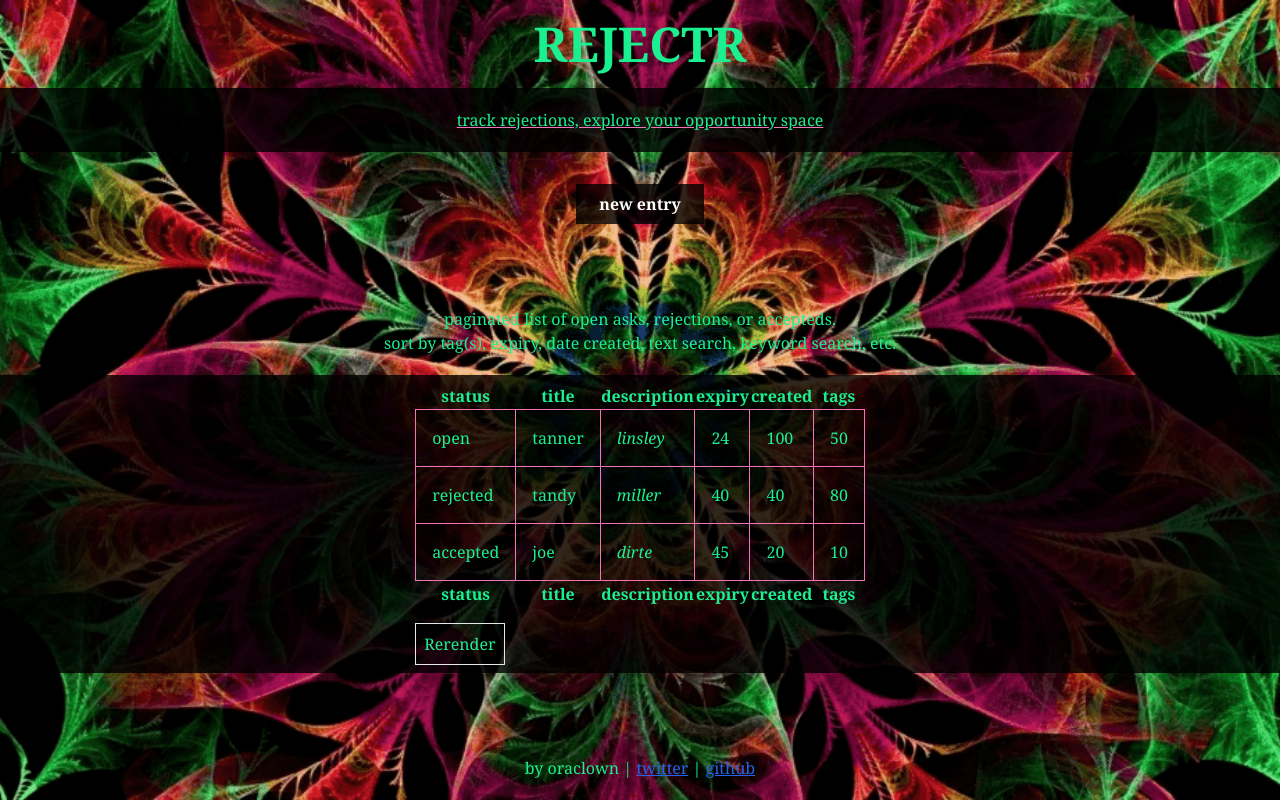
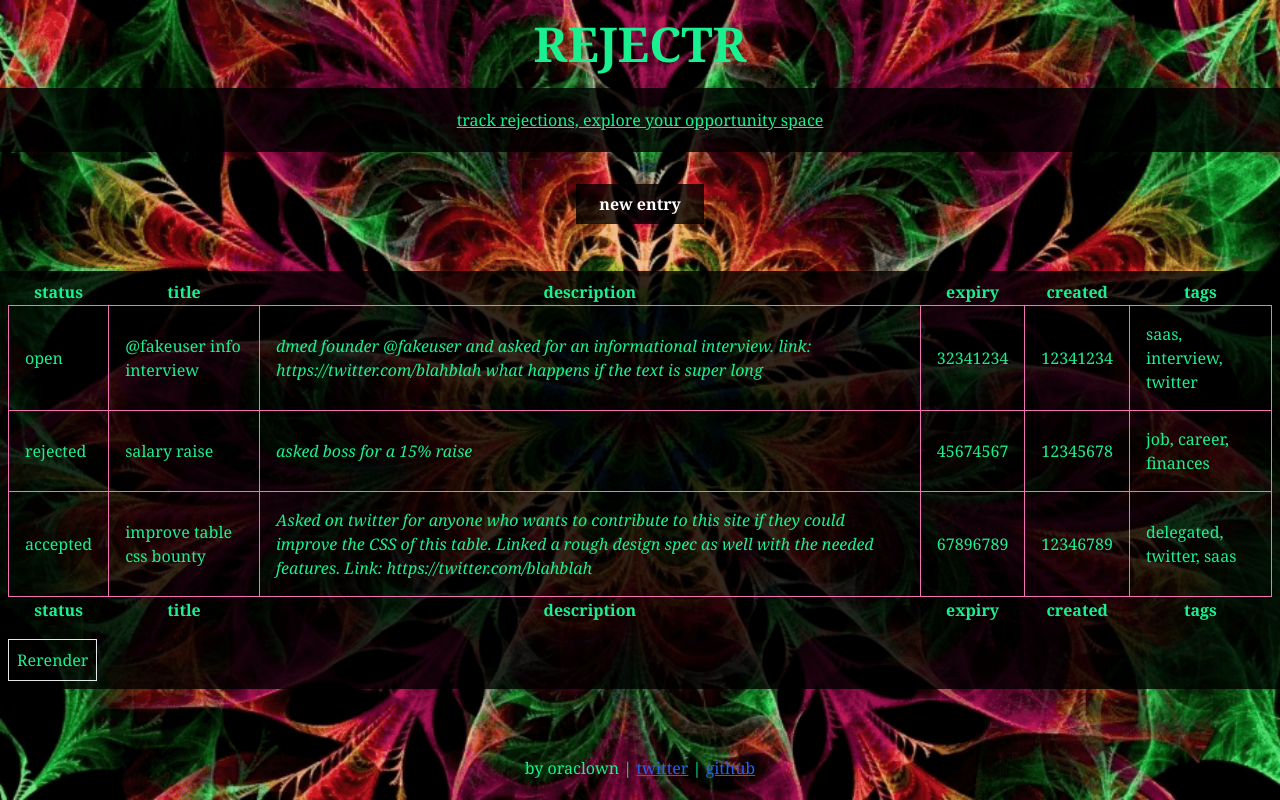
Before and after one commit to oraclown/inspo-prop, a Next.js app in the folder frontend/: page / in a window 1280 px wide. Built offline with nearby package versions, Linux system fonts and the light colour scheme.

Commit message:
Add fake table data, remove description

```diff
--- a/frontend/components/Table.tsx
+++ b/frontend/components/Table.tsx
@@ -17,28 +17,31 @@ type Person = {
 
 const defaultData: Person[] = [
   {
-    title: 'tanner',
-    description: 'linsley',
-    expiry: 24,
-    created: 100,
+    title: '@fakeuser info interview',
+    description: 'dmed founder @fakeuser and asked for an informational interview. link: https://twitter.com/blahblah what happens if the text is super long',
+    expiry: 32341234, // timestamp
+    created: 12341234, // timestamp
     status: 'open',
-    tags: "50",
+    tags: "saas, interview, twitter",
+    // add outcome description
   },
   {
-    title: 'tandy',
-    description: 'miller',
-    expiry: 40,
-    created: 40,
+    title: 'salary raise',
+    description: 'asked boss for a 15% raise',
+    expiry: 45674567,
+    created: 12345678,
     status: 'rejected',
-    tags: "80",
+    tags: "job, career, finances",
+    // add outcome description
   },
   {
-    title: 'joe',
-    description: 'dirte',
-    expiry: 45,
-    created: 20,
+    title: 'improve table css bounty',
+    description: 'Asked on twitter for anyone who wants to contribute to this site if they could improve the CSS of this table. Linked a rough design spec as well with the needed features. Link: https://twitter.com/blahblah',
+    expiry: 67896789,
+    created: 12346789,
     status: 'accepted',
-    tags: "10",
+    tags: "delegated, twitter, saas",
+    // add outcome description
   },
 ]
 
--- a/frontend/pages/index.js
+++ b/frontend/pages/index.js
@@ -41,13 +41,6 @@ export default function Home() {
       </div>
 
       <main className="flex-1 flex flex-col justify-center font-serif font-family:'Times New Roman'">
-        <div className="text-center p-5">
-          <p>
-            paginated list of open asks, rejections, or accepteds.
-            <br/>
-            sort by tag(s), expiry, date created, text search, keyword search, etc.
-          </p>
-        </div>
         <div className="grid justify-items-center bg-black bg-opacity-80">
           <Table/>
         </div>
```
